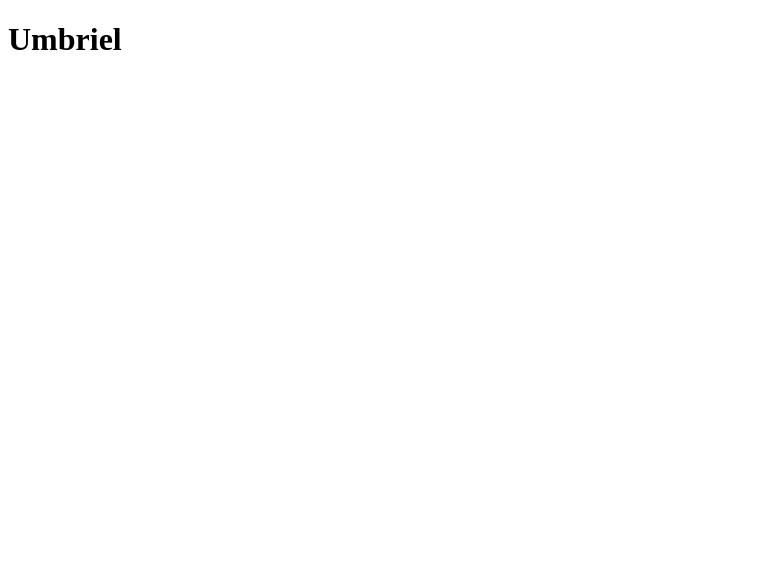
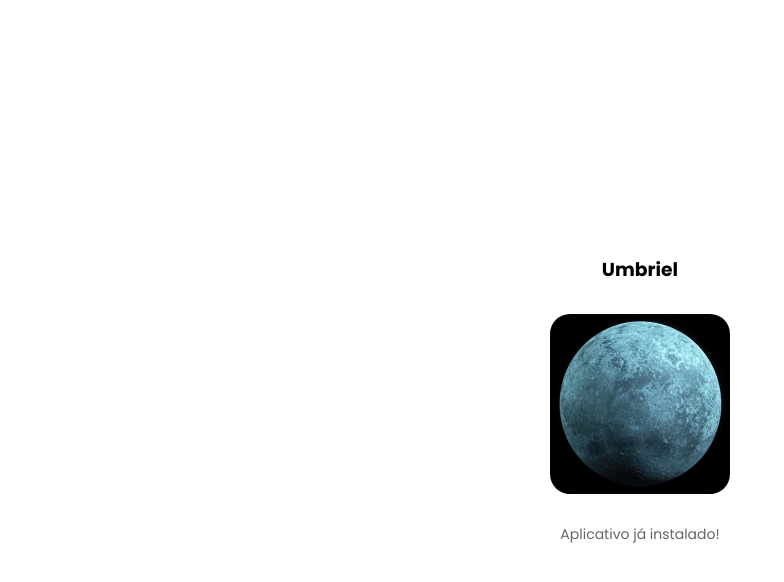
Before and after one commit to victorguirra/umbriel, a React (Vite) app: page / in a window 1280 px wide. Shown: the top 582 px of the page, without its empty margins (0-784 px from the left). Built offline with nearby package versions, Linux system fonts and the light colour scheme.

Commit message:
create home page

```diff
--- a/index.html
+++ b/index.html
@@ -4,6 +4,9 @@
     <meta charset="UTF-8" />
     <link rel="icon" type="image/svg+xml" href="/vite.svg" />
     <meta name="viewport" content="width=device-width, initial-scale=1.0" />
+    <link rel="preconnect" href="https://fonts.googleapis.com">
+    <link rel="preconnect" href="https://fonts.gstatic.com" crossorigin>
+    <link href="https://fonts.googleapis.com/css2?family=Poppins:wght@300;400;700&display=swap" rel="stylesheet">
     <title>Umbriel</title>
   </head>
   <body>
--- a/src/App.tsx
+++ b/src/App.tsx
@@ -1,6 +1,10 @@
+import './assets/globalStyles.css';
+
+import Home from "./pages/Home"
+
 function App() {
   return (
-    <h1>Umbriel</h1>
+    <Home />
   )
 }
 
--- /dev/null
+++ b/src/assets/globalStyles.css
@@ -0,0 +1,6 @@
+*{
+    padding:0;
+    margin:0;
+    box-sizing: border-box;
+    font-family: 'Poppins', sans-serif;
+}
--- /dev/null
+++ b/src/pages/Home/index.tsx
@@ -0,0 +1,62 @@
+import React, { useState, useEffect } from 'react';
+import './styles.css';
+
+import umbrielImg from '../../../public/umbriel.png';
+
+interface DeferredPromptEvent extends Event {
+    prompt: () => Promise<void>;
+    userChoice: Promise<{
+      outcome: 'accepted' | 'dismissed';
+    }>;
+  }
+
+function Home(){
+    const [deferredPrompt, setDeferredPrompt] = useState<DeferredPromptEvent | null>(null);
+    const [isInstallable, setIsInstallable] = useState<boolean>(false);
+
+    useEffect(() => {
+        // Função para lidar com o evento `beforeinstallprompt`
+        const handleBeforeInstallPrompt = (event: Event) => {
+            const e = event as DeferredPromptEvent;
+            e.preventDefault(); // Impede o navegador de exibir o prompt padrão
+            setDeferredPrompt(e); // Armazena o evento para uso futuro
+            setIsInstallable(true); // Mostra o botão de instalação
+        };
+
+        window.addEventListener('beforeinstallprompt', handleBeforeInstallPrompt);
+
+        // Limpeza do evento ao desmontar o componente
+        return () => {
+            window.removeEventListener('beforeinstallprompt', handleBeforeInstallPrompt);
+        };
+    }, []);
+
+    const handleInstallClick = () => {
+        if (deferredPrompt) {
+            deferredPrompt.prompt(); // Mostra o prompt de instalação ao usuário
+
+            deferredPrompt.userChoice.then((choiceResult) => {
+                if (choiceResult.outcome === 'accepted') {
+                console.log('Usuário aceitou a instalação');
+                } else {
+                console.log('Usuário rejeitou a instalação');
+                }
+                setDeferredPrompt(null); // Resetar o prompt armazenado
+                setIsInstallable(false); // Esconder o botão de instalação
+            });
+        }
+    };
+
+    return(
+        <div className="container">
+            <h3>Umbriel</h3>
+
+            <img src={umbrielImg} alt="Umbriel" />
+
+            {isInstallable  && <button onClick={handleInstallClick}>Instalar App</button>}
+            {!isInstallable  && <span className="message">Aplicativo já instalado!</span>}
+        </div>
+    )
+}
+
+export default Home;
--- /dev/null
+++ b/src/pages/Home/styles.css
@@ -0,0 +1,31 @@
+.container {
+    width:100%;
+    height:100vh;
+    display:flex;
+    flex-direction: column;
+    align-items:center;
+    justify-content:center;
+}
+
+.container > img {
+    width:180px;
+    margin-top:30px;
+    border-radius:20px;
+}
+
+.container > button {
+    width:200px;
+    height:40px;
+    background-color: #70a3b3;
+    color:#fff;
+    border-radius:7px;
+    margin-top:30px;
+    border:none;
+    cursor:pointer;
+    outline:none;
+}
+.container > span.message {
+    margin-top:30px;
+    font-size:14px;
+    color:#666666;
+}
```
